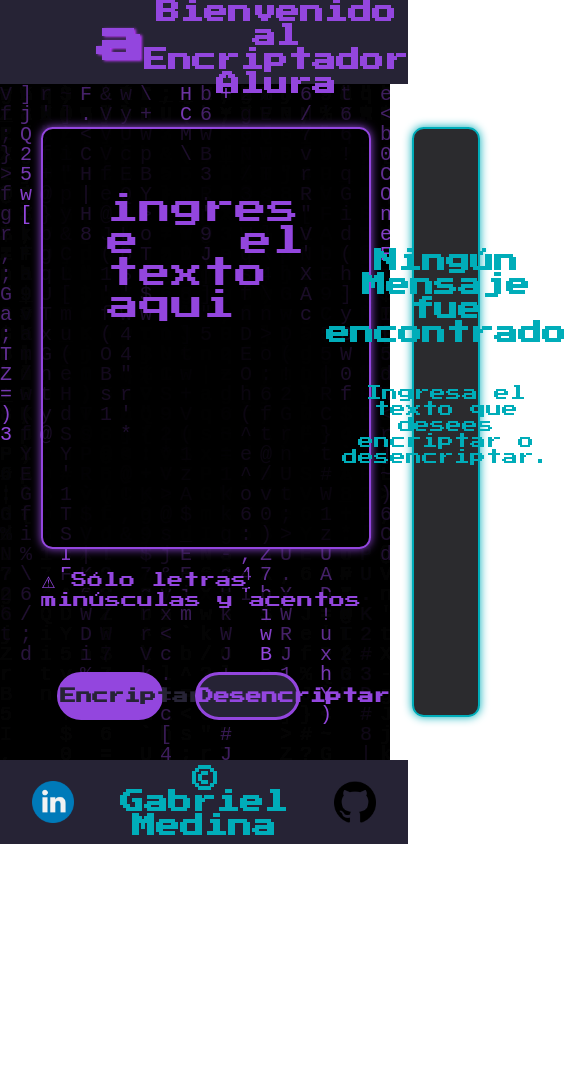
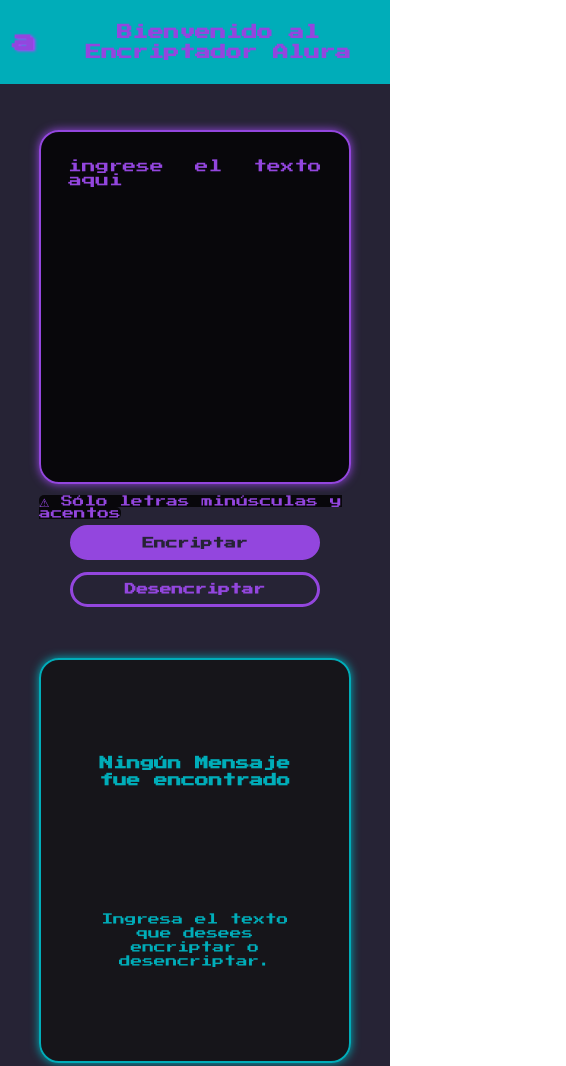
Before and after one commit to GabrielMedinaAco/EncriptadorAlura, a plain HTML site: page index.html in a window 390 px wide. Shown: the top 1066 px of the page, 566 px wide, since content can reach past the window. Before the commit the page ends 844 px from the top, so only its background shows below. Drawn offline with Linux system fonts and the light colour scheme.

Commit message:
Encriptador finalizado

```diff
--- a/index.html
+++ b/index.html
@@ -15,9 +15,6 @@
 
     <body>
         <div class = "container">
-
-            <!--Fondo Matrix-->
-
             <header >
                 <a href="https://www.aluracursos.com/" class="logo" name="logo"><h1>a</h1></a>
                 <p>Bienvenido al Encriptador Alura</p>
@@ -33,15 +30,15 @@
                             <button id="btnEncriptar" class="boton">Encriptar</button>
                             <button id="btnDesencriptar" class="boton">Desencriptar</button>
                         </div>
-                    </div class="container-exterior">
+                    </div>
 
                 </section>
 
                 <section class="mensaje"> <!--mensaje de salida-->
                     <div class = "tapa">
-                        <img id="imagen" src="imagenes/minidino.png" alt="imagen minidino" >
                         <p class="párrafoSalida">Ningún Mensaje fue encontrado</p>
                         <p class="párrafoSalida2">Ingresa el texto que desees encriptar o desencriptar.</p>
+                        <img id="imagen" src="imagenes/minidino.png" alt="imagen minidino" >
                     </div>
 
                     <div class = "mensajeSalida">
@@ -61,12 +58,7 @@
                 <p>  &copy; Gabriel Medina</p>
                 <a href="https://github.com/GabrielMedinaAco?tab=repositories"><img src="imagenes/github.png" alt="miGithub" class = "logosRedes"></a>
             </footer>
-
-
-
         </div>
-        <canvas id="canvasMatrix"></canvas>
-        <script src="script.js"></script>
-        <script src="script2.js"></script>
     </body>
+    <script src="script.js"></script>
 </html>
--- a/script2.js
+++ /dev/null
@@ -1,43 +0,0 @@
-// Get the canvas node and the drawing context
-const canvas = document.getElementById('canvasMatrix');
-const ctx = canvas.getContext('2d');
-
-// set the width and height of the canvas
-const w = canvas.width = document.body.offsetWidth;
-const h = canvas.height = document.body.offsetHeight;
-
-// draw a black rectangle of width and height same as that of the canvas
-ctx.fillStyle = '#000' ;
-ctx.fillRect(0, 0, w, h);
-
-const cols = Math.floor(w / 15) + 1;
-const ypos = Array(cols).fill(0);
-
-function matrix () {
-	// Draw a semitransparent black rectangle on top of previous drawing
-	ctx.fillStyle = 'rgba(0, 0, 0, 0.1)';
-	ctx.fillRect(0, 0, w, h);
-
-	// Set color to purple and font to 15pt monospace in the drawing context
-	ctx.fillStyle = '#9346DE';
-	ctx.font = '15pt monospace';
-
-	// for each column put a random character at the end
-	ypos.forEach((y, ind) => {
-		// generate a random character
-		const text = String.fromCharCode(33+Math.random() * 94);
-
-		// x coordinate of the column, y coordinate is already given
-		const x = ind * 20;
-		// render the character at (x, y)
-		ctx.fillText(text, x, y);
-
-		// randomly reset the end of the column if it's at least 100px high
-		if (y > 100 + Math.random() * 10000) ypos[ind] = 0;
-		// otherwise just move the y coordinate for the column 20px down,
-		else ypos[ind] = y + 20;
-	});
-}
-
-// render the animation at 20 FPS.
-setInterval(matrix, 50);
--- a/style.css
+++ b/style.css
@@ -4,7 +4,6 @@
     padding: 0;
     box-sizing: border-box;
     font-family: 'Press Start 2P', cursive;
-
 }
 
 :root {
@@ -25,38 +24,27 @@
     border: 2px solid var(--morado);
 }
 
+
 body{
     font-family: 'Press Start 2P', cursive;
-    box-sizing: border-box;
     color: var(--morado);
-    line-height: normal;
-    position: relative;
-    min-height: 100vh;
-    width: 100vw;
+    height: 100vh;
+
 }
 
 .container{
-    background:none;
-    position: absolute;
-
-}
-
-<!--Fondo Matrix-->
-#canvasMatrix{
-    background-color:var(--fondo);
-    position: absolute;
-    width: 100vw;
-    min-height: 100vh;
+    height: 100vh;
+    margin: 0 auto;
+    width: 100%;
 }
 
 header{
-    background-color: var(--fondo);
+    background-color: var(--verde);
     height: 10vh;
     display: flex;
     color: var(--morado);
     font-weight: bold;
     align-items: center;
-    align-content: center;
 }
 
 header p{
@@ -69,49 +57,48 @@ header p{
     color: var(--morado);
     font-size:3em;
     margin-left: 2em;
+    margin-right: 2em;
     text-decoration: none;
     text-shadow: 2px 1px 3px #B93AFF;
-
 }
 
 .container-main{
-
-    display: grid;
-    grid-template-columns: 2fr 1fr;
-    gap:0;
-    width: 100vw;
+    background-color:var(--fondo);
+    position: relative;
+    display: flex;
+    flex-direction: row;
+    width: 100%;
     height: 80vh;
-    align-content: center;
+    justify-content: space-around;
     align-items: center;
-
 }
 
 
 .entrada{
 
-   border-radius: 20px;
    display: flex;
    flex-direction: column;
    align-items: center;
+   justify-content: space-between;
    text-align: left;
-   height: 80vh;
+   height: 80%;
+   width: 50%;
 
 }
 
 .ingreseTexto{
     background-color: rgba(0, 0, 0, 0.8);
     border: 2px solid var(--morado);
-    border-radius: 3vw;
+    border-radius: 20px;
     box-shadow: 0px 0px 10px;
     color: var(--morado);
     resize: none;
-    font-size: 2em;
+    font-size: 1.5em;
     text-align: justify;
     text-transform: lowercase;
-    width: 80%;
     padding: 2em;
-    height: 50vh;
-    margin-top: 5vh;
+    width: 100%;
+    height: 60%;
 
 }
 
@@ -124,10 +111,9 @@ header p{
     display: flex;
     flex-direction: column;
     flex-wrap: wrap;
-    height: 25vh;
     justify-content: space-around;
-    width: 80%;
     align-content: center;
+    width: 100%;
 }
 
 
@@ -139,31 +125,33 @@ header p{
 }
 
 .mensaje{
+    width: 30%;
+    height: 80%;
     position: relative;
-    height: 80vh;
 }
 
 .mensajeSalida{
+    position:absolute;
+    left: 0px;
+    top: 0px;
     display: flex;
     flex-direction: column;
     align-items: center;
     align-content: center;
-    position: absolute;
-    width: 90%;
-    height: 70vh;
+    width: 100%;
+    height: 100%;
     visibility: hidden;
-    margin-top: 5vh;
 }
 #mensaje-out{
 
     background-color: rgba(0, 0, 0, 0.8);
     border: 3px solid var(--verde);
-    border-radius: 3vw;
+    border-radius: 20px;
     box-shadow: 0px 0px 10px;
     color: var(--verde);
-    font-size: 2em;
+    font-size: 1.5em;
     resize: none;
-    height: 70vh;
+    height: 100%;
     text-align: center;
     width:  100%;
     padding: 2em;
@@ -171,49 +159,51 @@ header p{
 }
 
 .tapa{
-
+    position:absolute;
+    left: 0px;
+    top: 0px;
     display: flex;
     flex-direction: column;
     text-align: center;
-
     align-items: center;
-    position: absolute;
+    justify-content: space-around;
     background-color: rgba(20, 21, 24, 0.9);
     border: 2px solid var(--verde);
-    border-radius: 3vw;
+    border-radius: 20px;
     box-shadow: 0px 0px 10px;
     color: var(--verde);
     resize: none;
-    width: 90%;
-    height:  70vh;
+    height:  100%;
     padding: 2em;
-    margin-top: 5vh;
+
 
 }
 
 #imagen{
-    width: 50%;
-    margin: 2em;
+    height: 30%;
+    width: 30%;
     opacity: 0.8;
 }
 
 .párrafoSalida{
 
     font-weight: bold;
-    font-size: 1.5em;
+    font-size: 1.2em;
+    line-height: 1.2em;
     margin: 1em;
 
 }
 
 .párrafoSalida2{
     font-size: 1em;
+    line-height: 1.2em;
     margin: 1em;
 
 }
 
 .botones{
     display: flex;
-    width: 80%;
+    width: 90%;
     justify-content: space-around;
 
 
@@ -229,10 +219,11 @@ header p{
     margin: 1em;
     display:inline;
     text-align: center;
-    width: 40%;
+    width: 50%;
     border-radius: 24px;
     border:3px solid var(--morado);
     cursor: pointer;
+    padding: 0.5em;
 }
 
 #btnEncriptar{
@@ -243,7 +234,6 @@ header p{
 #btnDesencriptar{
     color:var(--morado);
     background-color: var(--fondo);
-
 }
 
 #btnCopiar{
@@ -261,11 +251,11 @@ header p{
 
 
 footer{
-    background-color: var(--fondo);
+    background-color: var(--morado);
     height: 10vh;
+    width: 100% ;
     display: flex;
-    color: var(--verde);
-    font-weight: bold;
+    flex-direction: row;
     align-items: center;
 }
 
@@ -274,10 +264,167 @@ footer p{
     font-size:1.5em;
     text-align: center;
     margin:auto;
+    font-weight: bold;
+    color: var(--verde);
 }
 
 .logosRedes{
     height: 5vh;
     margin: auto 2em;
+}
+
+/*VIEWPORTDE TABLET*/
+@media screen and (max-width: 1023px) and (min-height: 600px){
+
+    .container{
+        width: 100vw;
+    }
+
+    .logo{
+        margin-left: 1em;
+        margin-right: 1em;
+        font-size:6vw;
+    }
+
+    header p{
+        line-height: 130%;
+        margin-left: 0em;
+        font-size: 3.5vw;
+    }
+
+    .container-main{
+        flex-direction: column;
+        justify-content: space-evenly;
+        align-items: center;
+    }
+
+    .entrada{
+        height: 60%;
+        width: 80%;
+        justify-content: space-evenly;
+    }
+
+    .ingreseTexto{
+        height: 70%;
+        font-size: 3vw;
+    }
+
+    .container-exterior{
+        align-items: center;
+        font-size: 2.5vw;
+    }
+
+    .botones{
+        width: 100%;
+    }
+
+    .boton{
+        font-size: 2.5vw;
+    }
+
+    .mensaje{
+        height:30% ;
+        width: 80%;
+    }
+    .párrafoSalida{
+        font-size: 3vw;
+    }
+
+    .párrafoSalida2{
+        font-size: 2.5vw;
+
+    }
+
+    #mensaje-out{
+        font-size: 3vw;
+    }
+
+    #imagen{
+        display: none;
+    }
 
 }
+
+
+/*VIEWPORTDE CELULAR*/
+@media screen and (max-width: 480px){
+
+    .container{
+        width: 100vw;
+        height: 140vh;
+    }
+
+
+
+    .logo{
+        margin-left: 0.5em;
+        margin-right: 0.5em;
+    }
+
+    header p{
+        line-height: 130%;
+        margin-left: 0em;
+        font-size: 4vw;
+    }
+
+    .container-main{
+        height:120vh ;
+        flex-direction: column;
+        justify-content: space-evenly;
+        align-items: center;
+    }
+
+    .entrada{
+        height: 50%;
+        width: 80%;
+        justify-content: space-evenly;
+    }
+
+    .ingreseTexto{
+        height: 70%;
+        font-size: 3.5vw;
+    }
+
+    .container-exterior{
+        align-items: center;
+        font-size: 3vw;
+    }
+
+    .botones{
+        flex-direction: column;
+        align-items: center;
+    }
+    .boton{
+        width: 80%;
+        font-size: 3vw;
+        margin: 0.5em;
+    }
+
+    .mensaje{
+        height:40% ;
+        width: 80%;
+    }
+
+    .párrafoSalida{
+        font-size: 3.5vw;
+    }
+
+    .párrafoSalida2{
+        font-size: 3vw;
+
+    }
+
+    #mensaje-out{
+        font-size: 3.5vw;
+    }
+
+
+    #imagen{
+        display: none;
+    }
+
+    footer p{
+        font-size:4vw;
+        line-height: 150%;
+    }
+}
```
